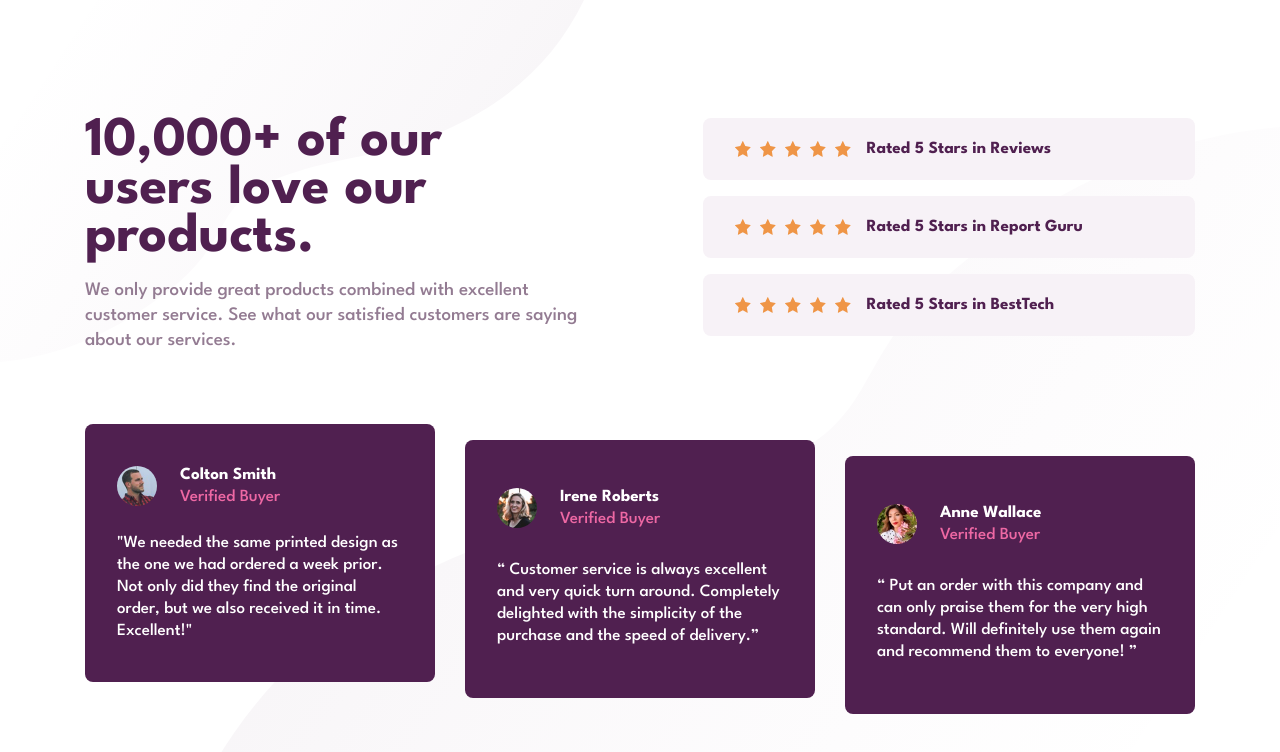
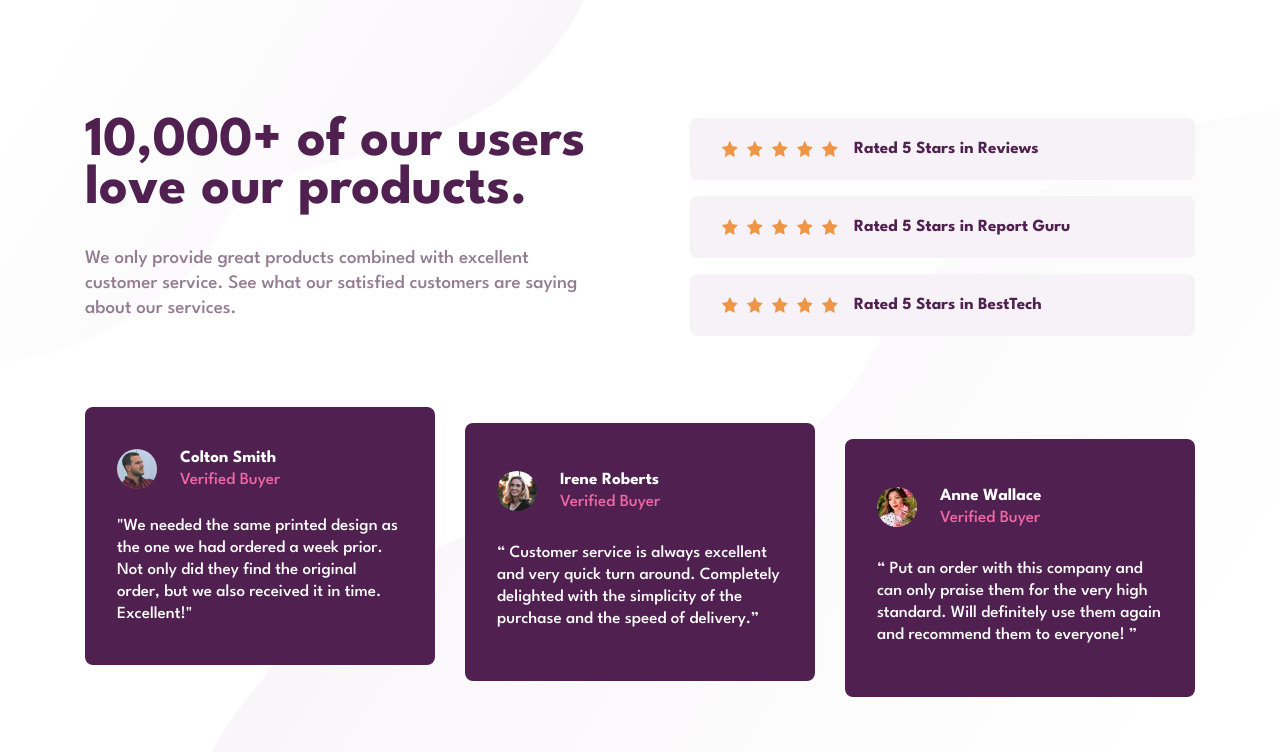
Before and after one commit to manjeshrv592/social-proof-section, a plain HTML site: page index.html in a window 1280 px wide. Drawn offline with Linux system fonts and the light colour scheme.

Commit message:
Reduced grid gap

```diff
--- a/css/style.css
+++ b/css/style.css
@@ -274,7 +274,7 @@ img {
 
   .section-top {
     grid-template-columns: repeat(2, 1fr);
-    grid-gap: 12.5rem;
+    grid-gap: 10rem;
   }
 
   .section-summary {
```
